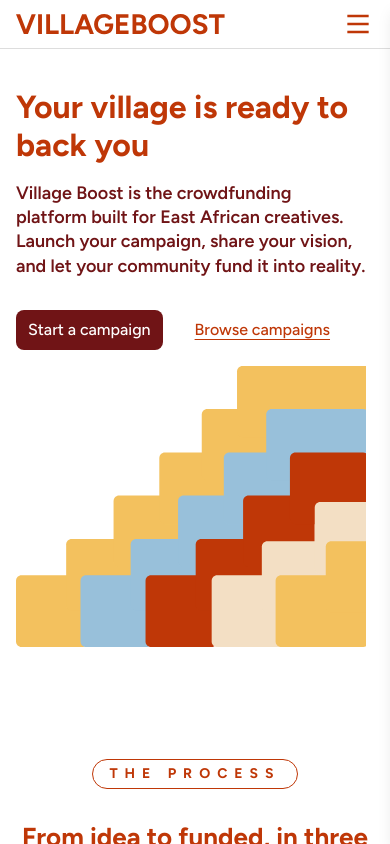
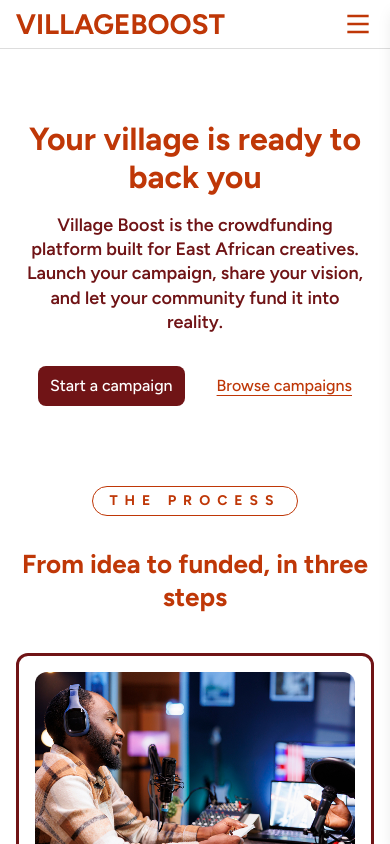
Before and after one commit to villageboost-org/villageboost, a Next.js app: page / in a window 390 px wide. Shown: the top 844 px of the page. Built offline with nearby package versions, Linux system fonts and the light colour scheme.

Commit message:
remove staircase from hero and center hero content

```diff
--- a/app/components/campaigns/CampaignsHero.tsx
+++ b/app/components/campaigns/CampaignsHero.tsx
@@ -1,8 +1,7 @@
-import Image from "next/image";
 
 export default function CampaignsHero() {
   return (
-    <section className="grid items-center xl:gap-10 gap-4 px-6 py-12 md:grid-cols-2 xl:pl-16 md:pl-8 pl-4 md:pr-0">
+    <section className="px-6 py-20 lg:py-34 text-center mx-auto max-w-xl lg:max-w-3xl">
       <div>
         <h1 className="text-rust-red">Campaigns</h1>
         <h4 className="mt-4 text-maroon">
@@ -10,16 +9,6 @@ export default function CampaignsHero() {
           part of making it happen.
         </h4>
       </div>
-
-      <div className="flex items-end justify-end">
-        <Image
-          className="h-auto w-full max-w-xl"
-          src="/staircase.svg"
-          alt="staircase graphic"
-          width={700}
-          height={500}
-        />
-      </div>
     </section>
   );
 }
--- a/app/components/home/Hero.tsx
+++ b/app/components/home/Hero.tsx
@@ -1,8 +1,8 @@
-import Image from 'next/image';
+import Link from "next/link";
 
 export default function Hero() {
   return (
-    <section className="grid items-center xl:gap-10 gap-4 px-6 py-12 md:grid-cols-2 xl:pl-16 md:pl-8 pl-4 md:pr-0">
+    <section className="px-6 py-20 lg:py-34 text-center mx-auto max-w-xl lg:max-w-3xl">
       <div>
         <h1 className="text-rust-red">
           Your village is ready to back you
@@ -12,26 +12,16 @@ export default function Hero() {
           creatives. Launch your campaign, share your vision, and let your
           community fund it into reality.
         </h4>
-        <div className="mt-8 flex items-center gap-8">
-          <a href="/start-campaign" className="btn-primary">
+        <div className="mt-8 flex items-center gap-8 w-full justify-center flex-wrap">
+          <Link href="/start-campaign" className="btn-primary">
             Start a campaign
-          </a>
-          <a
+          </Link>
+          <Link
             href="/campaigns"
             className="font-medium text-rust-red underline underline-offset-4">
             Browse campaigns
-          </a>
+          </Link>
         </div>
-      </div>
-
-      <div className="flex items-end justify-end">
-        <Image
-          className="h-auto w-full max-w-xl"
-          src="/staircase.svg"
-          alt="staircase graphic"
-          width={700}
-          height={500}
-        />
       </div>
     </section>
   );
--- a/app/components/home/Process.tsx
+++ b/app/components/home/Process.tsx
@@ -23,7 +23,7 @@ const steps = [
 
 export default function Process() {
   return (
-    <section id="process" className="py-16 text-center xl:px-16 md:px-8 px-4">
+    <section id="process" className="pb-16 text-center xl:px-16 md:px-8 px-4">
       <span className="eyebrow-headline">
         The process
       </span>
```
